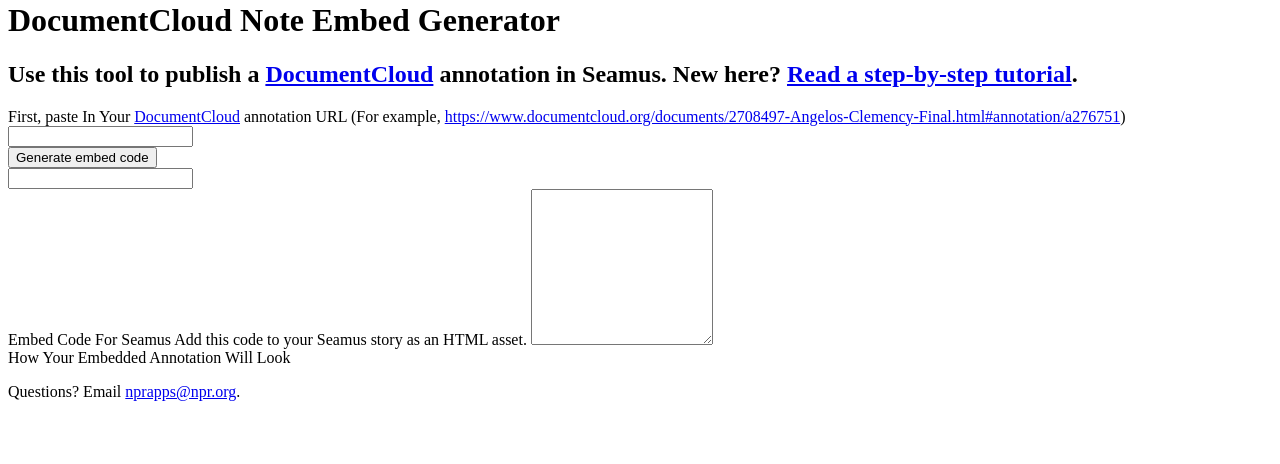
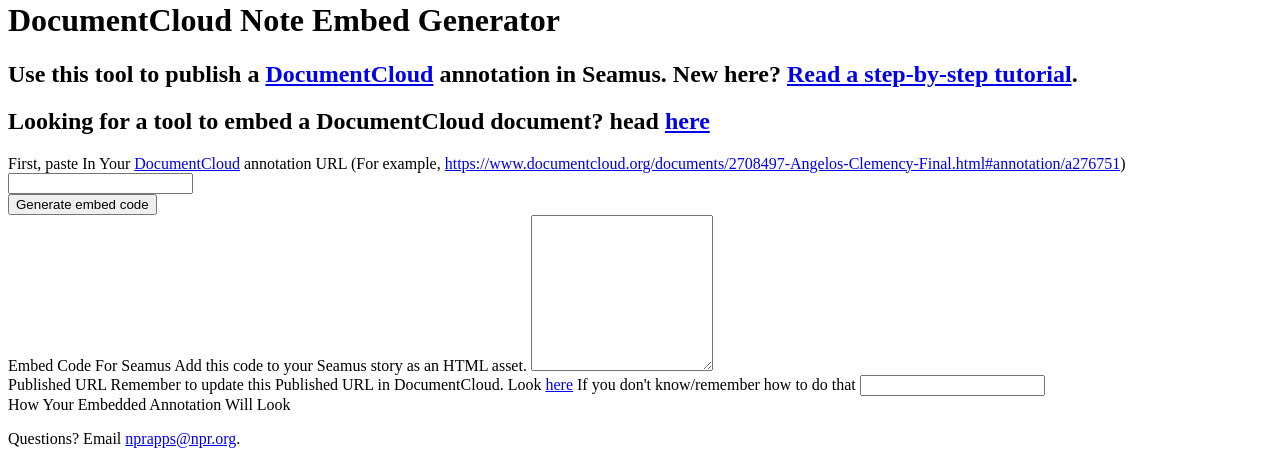
Before and after one commit to nprapps/papertrail, a Flask app: template templates/notes/index.html in a window 1280 px wide. Shown: the part 416-880 px from the top of the page. Before the commit the page ends 817 px from the top, so only its background shows below. Run offline with Flask 2, Linux system fonts and the light colour scheme; the template is opened without the code that fills it, so the values that code supplies are empty.

Commit message:
add crossed links and published url helper. closes #52 and #54

```diff
--- a/less/app.less
+++ b/less/app.less
@@ -174,8 +174,11 @@ header {
 	    color: #666;
 	    margin: 9px 0 0 11px;
 	    font-size: 14px;
-	    float: left;
         display: none;
+
+        &.ilink {
+            padding-top: 10px;
+        }
 	}
 }
 
--- a/templates/index.html
+++ b/templates/index.html
@@ -22,6 +22,7 @@
 <header>
     <h1>Document Embed Generator</h1>
     <h2>Use this tool to publish <a href="http://www.documentcloud.org">DocumentCloud</a> documents in Seamus or a standalone URL. New here? <a href="https://docs.google.com/document/d/11g_etvLz8V8o2kQidbwdjUdyfLPMR566sxc-yQ0WjGI/edit?usp=sharing">Read a step-by-step tutorial</a>.</h2>
+    <h2 class="ilink"><i class="fa fa-info-circle"></i> Looking for a tool to embed a DocumentCloud annotation? head <a href="http://tools.apps.npr.org/documents/notes/">here</a></h2>
 </header>
 {% endblock %}
 
--- a/templates/notes/index.html
+++ b/templates/notes/index.html
@@ -7,7 +7,7 @@
     <h1>
         Documents
         <span class="help">
-            <a href="https://docs.google.com/document/d/1POf0hjt8FYIIS0uYXTeKUV_TePN257b8cHrT8SnpQ0o/edit">
+            <a href="https://docs.google.com/document/d/11g_etvLz8V8o2kQidbwdjUdyfLPMR566sxc-yQ0WjGI/edit">
             <i class="fa fa-info-circle"></i>
             How To Use This
             </a>
@@ -21,7 +21,8 @@
 
 <header>
     <h1>DocumentCloud Note Embed Generator</h1>
-    <h2>Use this tool to publish a <a href="http://www.documentcloud.org">DocumentCloud</a> annotation in Seamus. New here? <a href="https://docs.google.com/document/d/1POf0hjt8FYIIS0uYXTeKUV_TePN257b8cHrT8SnpQ0o/edit?usp=sharing">Read a step-by-step tutorial</a>.</h2>
+    <h2>Use this tool to publish a <a href="http://www.documentcloud.org">DocumentCloud</a> annotation in Seamus. New here? <a href="https://docs.google.com/document/d/11g_etvLz8V8o2kQidbwdjUdyfLPMR566sxc-yQ0WjGI/edit">Read a step-by-step tutorial</a>.</h2>
+    <h2 class="ilink"><i class="fa fa-info-circle"></i> Looking for a tool to embed a DocumentCloud document? head <a href="http://tools.apps.npr.org/documents/">here</a></h2>
 </header>
 {% endblock %}
 
@@ -37,15 +38,18 @@
 
             <button id="generate" type="button" class="btn btn-blue">Generate embed code</button>
 
-            <div class="form-group hidden">
-                <input type="url" name="fullscreen-url" class="form-control" readonly="readonly"/>
-            </div>
-
             <div class="form-group results">
                 <label for="embed-code">Embed Code For Seamus</label>
                 <span class="help-block">Add this code to your Seamus story as an <i class="icon-code"></i> HTML asset.</span>
                 <textarea name="embed-code" class="form-control" rows="10" readonly="readonly"></textarea>
             </div>
+
+            <div class="form-group results">
+                <label for="fullscreen-url">Published URL</label>
+                <span class="help-block">Remember to update this Published URL in DocumentCloud. Look <a href="https://docs.google.com/document/d/11g_etvLz8V8o2kQidbwdjUdyfLPMR566sxc-yQ0WjGI/edit">here</a> If you don't know/remember how to do that</span>
+                <input type="url" name="pulbished-url" class="form-control" readonly="readonly"/>
+            </div>
+
         </form>
 
         <div class="results">
--- a/www/js/generate-note.js
+++ b/www/js/generate-note.js
@@ -26,6 +26,11 @@ $('#generate').click(function() {
         alert('This does appear to be a valid DocumentCloud Note URL.');
     }
 
+    // Generate Published URL to update DocumentCloud
+    published_url = 'http://' + APP_CONFIG.S3_BUCKET + '/' + APP_CONFIG.PROJECT_SLUG + '/document.html?id=' + dc_slug;
+    console.log(published_url);
+    $('input[name="pulbished-url"]').val(published_url);
+
     // Generate seamus HTML embed code
     var embed = JST.note_ext({ dc_note_url: url, dc_note_id: dc_note_id});
     $('textarea[name="embed-code"]').val(embed);
```
